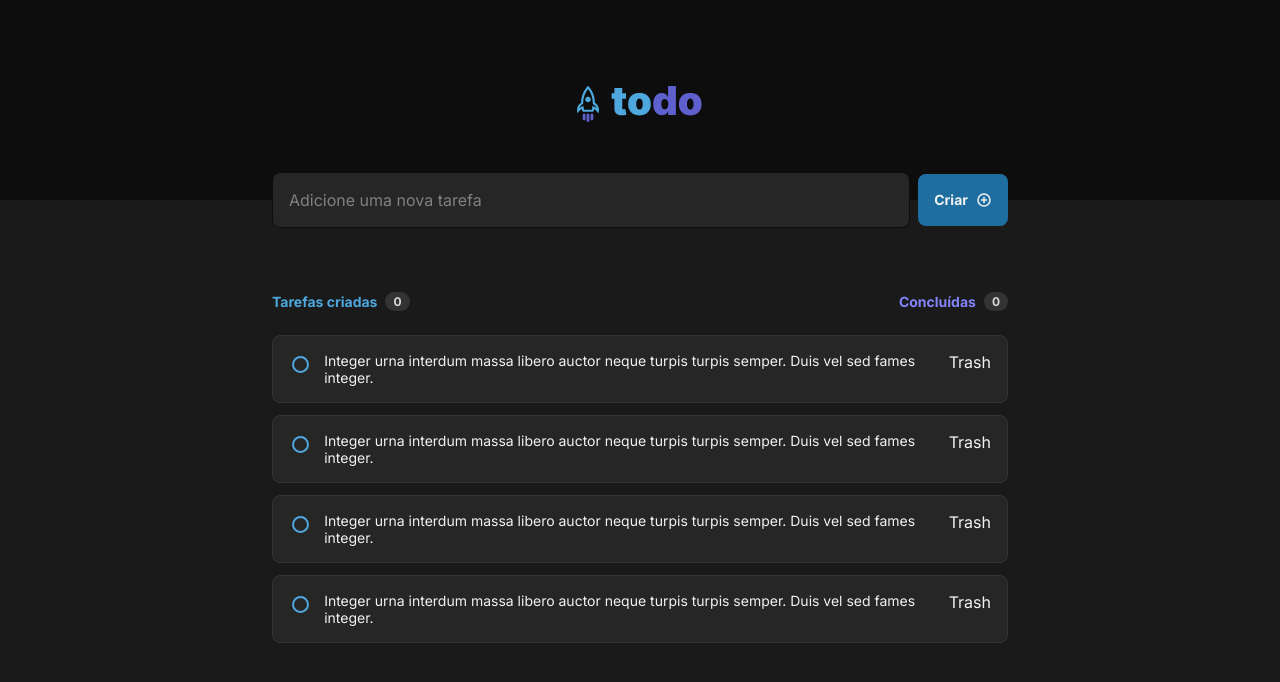
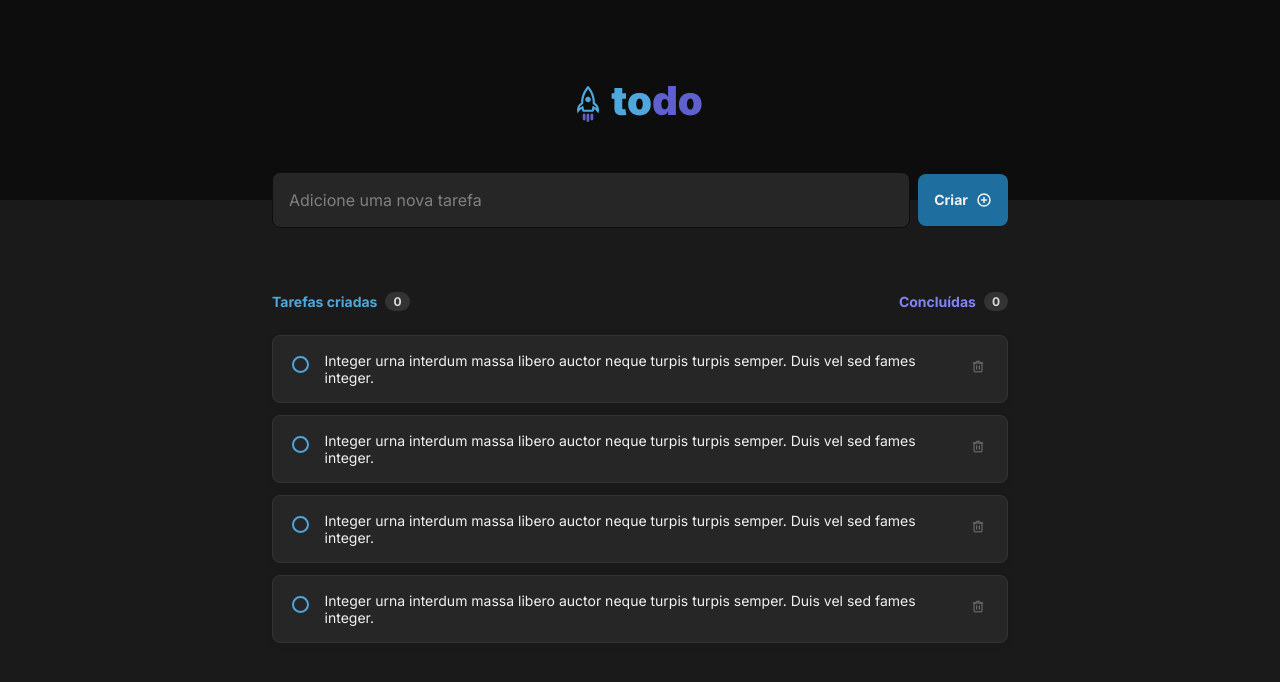
Before and after one commit to Azanniel/todo-ignite, a React (Vite) app: page / in a window 1280 px wide. Shown: the top 682 px of the page. Built offline with nearby package versions, Linux system fonts and the light colour scheme.

Commit message:
✨ added trash button component

```diff
--- a/src/components/Task.tsx
+++ b/src/components/Task.tsx
@@ -1,4 +1,6 @@
 import { Checkbox } from './Checkbox';
+import { TrashButton } from './TrashButton';
+
 import styles from './Task.module.css';
 
 export function Task() {
@@ -8,7 +10,7 @@ export function Task() {
 
       <p>Integer urna interdum massa libero auctor neque turpis turpis semper. Duis vel sed fames integer.</p>
 
-      <span>Trash</span>
+      <TrashButton />
     </div>
   )
 }
--- /dev/null
+++ b/src/components/TrashButton.module.css
@@ -0,0 +1,18 @@
+.trash {
+  border: 0;
+  border-radius: 4px;
+  outline: 0;
+  padding: 0.375rem;
+
+  background: none;
+  color: var(--gray-300);
+
+  cursor: pointer;
+
+  transition: background-color .2s;
+}
+
+.trash:hover {
+  background-color: var(--gray-400);
+  color: var(--danger);
+}
--- /dev/null
+++ b/src/components/TrashButton.tsx
@@ -0,0 +1,12 @@
+import { ButtonHTMLAttributes } from 'react';
+import { Trash } from 'phosphor-react';
+
+import styles from './TrashButton.module.css';
+
+export function TrashButton({ ...rest }: ButtonHTMLAttributes<HTMLButtonElement>) {
+  return (
+    <button className={styles.trash} type="button" {...rest}>
+      <Trash size={14} />
+    </button>
+  )
+}
```
